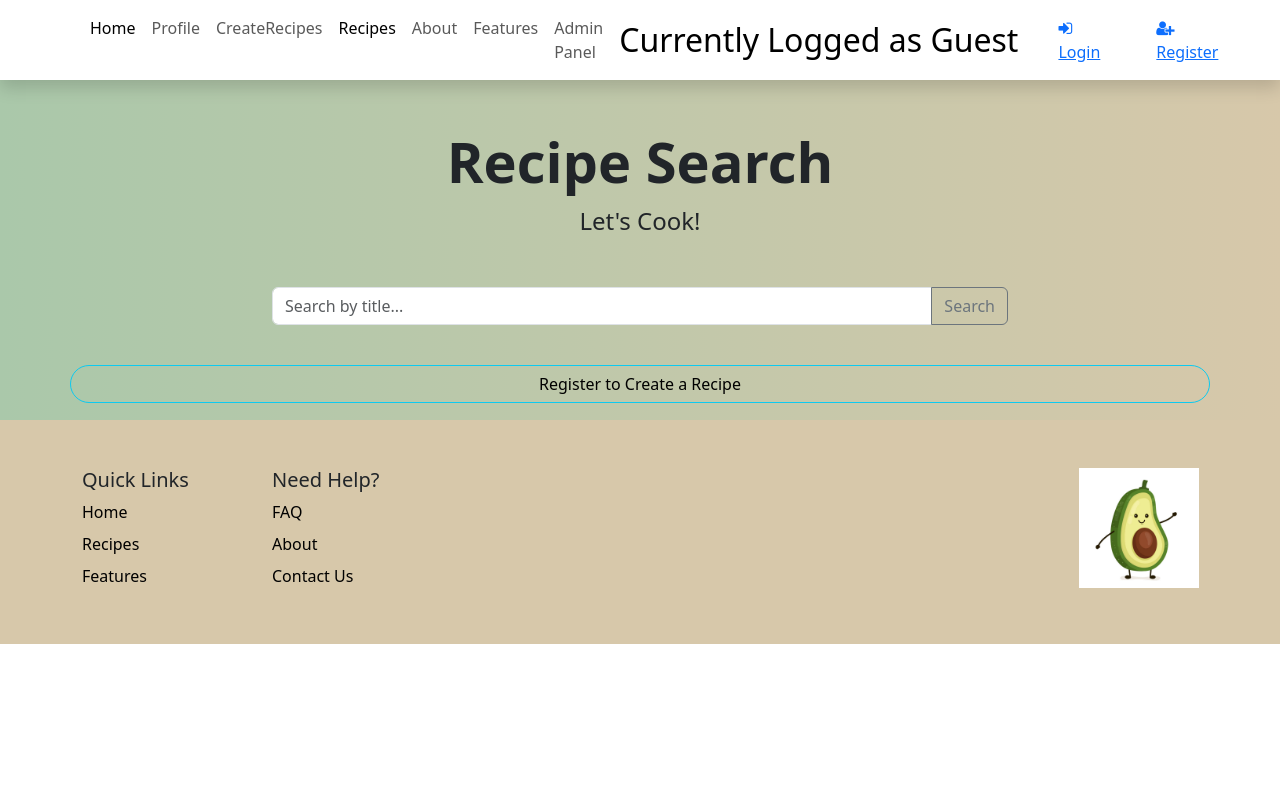
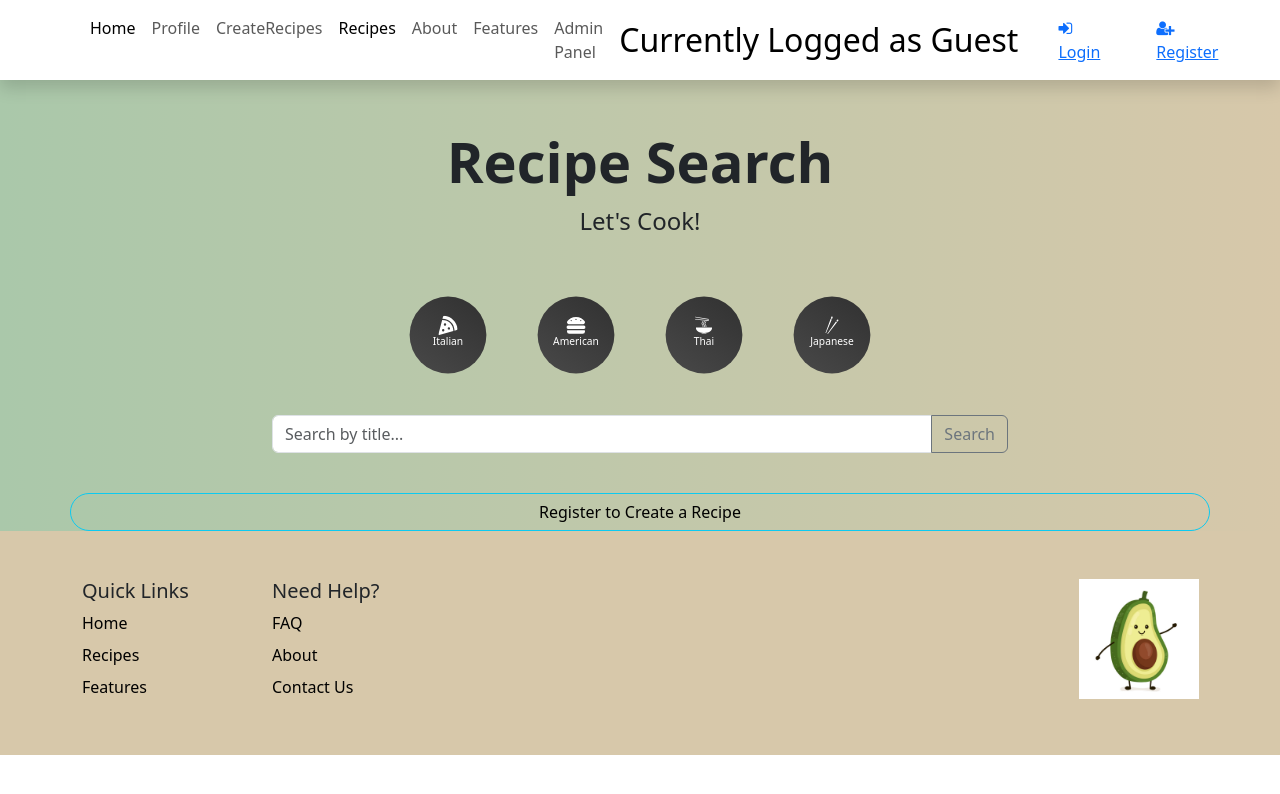
Before and after one commit to detectivesnakes/nourishnetfinal2, a React (Create React App) app in the folder client/: page /recipes in a window 1280 px wide. Shown: the top 794 px of the page. Built offline with nearby package versions, Linux system fonts and the light colour scheme.

Commit message:
Update Recipes.jsx

```diff
--- a/client/src/components/Recipes.jsx
+++ b/client/src/components/Recipes.jsx
@@ -2,6 +2,9 @@ import React, { useState } from 'react';
 import background from './kitchen.jpg';
 import { NavLink } from 'react-router-dom';
 import axios from 'axios';
+import {FaPizzaSlice, FaHamburger} from 'react-icons/fa';
+import {GiNoodles, GiChopsticks} from 'react-icons/gi';
+import styled from 'styled-components';
 
 const Recipes = () => {
     const [searchTerm, setSearchTerm] = useState('');
@@ -24,6 +27,25 @@ const Recipes = () => {
                         <div className="col-md-8 mt-5">
                             <h1 className="display-4 fw-bolder mb text-center">Recipe Search</h1>
                             <p className="lead text-center fs-4 mb-5">Let's Cook!</p>
+                            <List>
+                                <SLink to={'/cuisine/Italian'}>
+                                    <FaPizzaSlice />
+                                    <h4>Italian</h4>
+                                </SLink>
+                                <SLink to={'/cuisine/American'}>
+                                    <FaHamburger />
+                                    <h4>American</h4>
+                                </SLink>
+                                    <SLink to={'/cuisine/Thai'}>
+                                    <GiNoodles />
+                                    <h4>Thai</h4>
+                                </SLink>
+                                    <SLink to={'/cuisine/Japanese'}>
+                                    <GiChopsticks />
+                                    <h4>Japanese</h4>
+                                </SLink>
+
+                            </List>
                             <div className="input-group mb-3">
                                 <input
                                     type="text"
@@ -60,4 +82,53 @@ const Recipes = () => {
     );
 }
 
+
+const List = styled.div`
+    display: flex;
+    justify-content: center;
+    margin: 2rem 0rem;
+    margin-left: 2rem;
+
+`;
+
+const SLink = styled(NavLink)`
+    display: flex;
+    flex-direction: column;
+    justify-content:  center;
+    align-items: center;
+    border-radius: 50%;
+    margin-right: 2rem;
+    text-decoration: none;
+    background: linear-gradient(35deg, #494949, #313131);
+    width: 6rem;
+    height: 6rem;
+    cursor: pointer;
+    transform: scale(0.8);
+
+    h4{
+        color: white;
+        font-size: 0.8rem;
+
+    }
+    svg{
+        color: white;
+        font-size: 1.5rem;
+    }
+    &.active{
+        background: linear-gradient(to right, #f27121, #e94057);
+
+        svg{
+            color: white;
+
+        }
+        h4{
+            color: white;
+        }
+
+    }
+
+
+`;
+
+
 export default Recipes;
```
